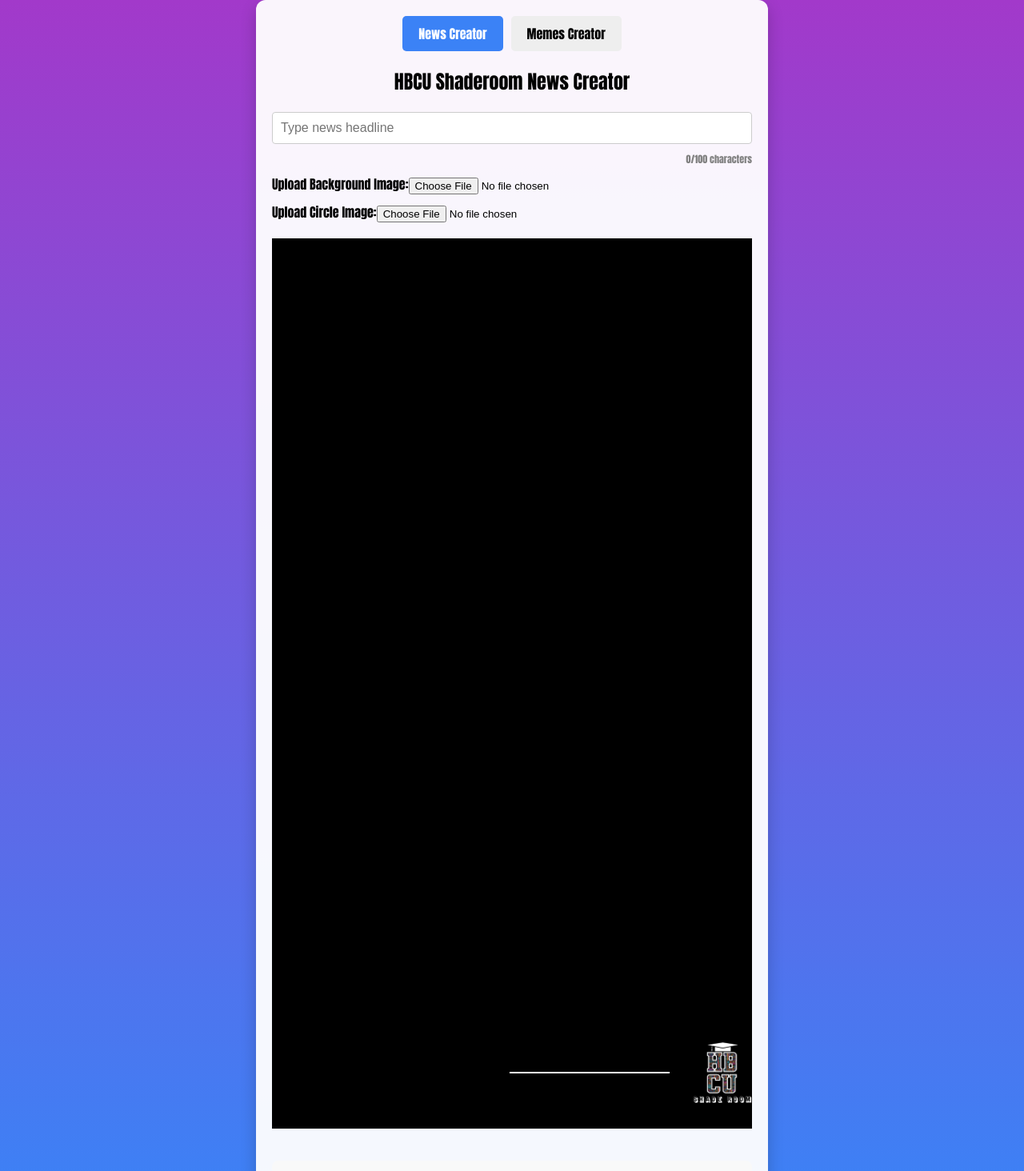
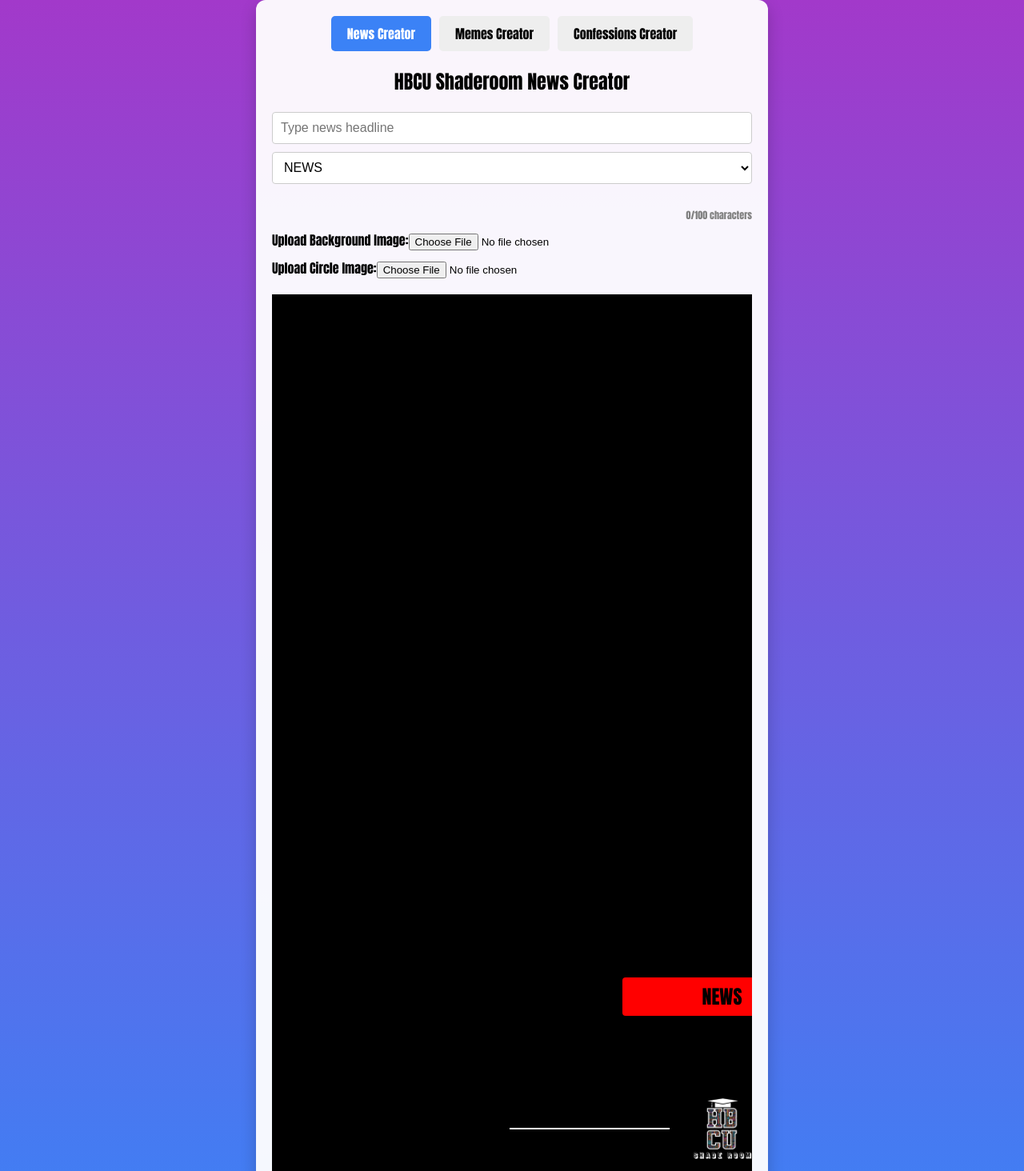
Before and after one commit to DimitriLaw1/hbcu-news-meme-creator, a React (Vite) app: page / in a window 1280 px wide. Shown: the top 1464 px of the page at 80% size. Built offline with nearby package versions, Linux system fonts and the light colour scheme; a web font is replaced by a local one.

Commit message:
adding confessions tab

```diff
--- a/src/App.jsx
+++ b/src/App.jsx
@@ -12,21 +12,35 @@ const App = () => {
   const [newsBackground, setNewsBackground] = useState(null);
   const [newsCircle, setNewsCircle] = useState(null);
   const newsRef = useRef(null);
+  const [newsCategory, setNewsCategory] = useState("NEWS"); // category for red box
 
   // Meme tab state
   const [memeCaption, setMemeCaption] = useState("");
   const [memeImage, setMemeImage] = useState(null);
   const memeRef = useRef(null);
 
+  // Confession tab state
+  const [confessionText, setConfessionText] = useState("");
+  const confessionRef = useRef(null);
+  const [confessionSchool, setConfessionSchool] = useState("");
+
   useEffect(() => {
     document.title =
       activeTab === "news"
         ? "HBCU Shaderoom News Creator"
-        : "HBCU Shaderoom Memes Creator";
+        : activeTab === "memes"
+        ? "HBCU Shaderoom Memes Creator"
+        : "HBCU Confessions Creator";
   }, [activeTab]);
 
   const handleDownload = async () => {
-    const targetRef = activeTab === "news" ? newsRef : memeRef;
+    const targetRef =
+      activeTab === "news"
+        ? newsRef
+        : activeTab === "memes"
+        ? memeRef
+        : confessionRef;
+
     const canvas = await html2canvas(targetRef.current, {
       useCORS: true,
       scale: 1,
@@ -35,8 +49,7 @@ const App = () => {
     });
 
     const link = document.createElement("a");
-    link.download =
-      activeTab === "news" ? "news_template.png" : "meme_template.png";
+    link.download = `${activeTab}_template.png`;
     link.href = canvas.toDataURL();
     link.click();
   };
@@ -60,7 +73,7 @@ const App = () => {
         margin: "auto",
       }}
     >
-      {/* TAB SWITCHER */}
+      {/* Tab Switcher */}
       <div
         style={{
           display: "flex",
@@ -69,39 +82,32 @@ const App = () => {
           marginBottom: 20,
         }}
       >
+        {[
+          { key: "news", label: "News Creator" },
+          { key: "memes", label: "Memes Creator" },
+          { key: "confessions", label: "Confessions Creator" },
+        ].map((tab) => (
           <button
-          onClick={() => setActiveTab("news")}
+            key={tab.key}
+            onClick={() => setActiveTab(tab.key)}
             style={{
               padding: "10px 20px",
-            backgroundColor: activeTab === "news" ? "#3b82f6" : "#eee",
-            color: activeTab === "news" ? "#fff" : "#000",
+              backgroundColor: activeTab === tab.key ? "#3b82f6" : "#eee",
+              color: activeTab === tab.key ? "#fff" : "#000",
               border: "none",
               borderRadius: 5,
               cursor: "pointer",
             }}
           >
-          News Creator
+            {tab.label}
           </button>
-        <button
-          onClick={() => setActiveTab("memes")}
-          style={{
-            padding: "10px 20px",
-            backgroundColor: activeTab === "memes" ? "#3b82f6" : "#eee",
-            color: activeTab === "memes" ? "#fff" : "#000",
-            border: "none",
-            borderRadius: 5,
-            cursor: "pointer",
-          }}
-        >
-          Memes Creator
-        </button>
+        ))}
       </div>
 
-      {/* NEWS CREATOR */}
+      {/* News Creator */}
       {activeTab === "news" && (
         <>
           <h2 style={{ textAlign: "center" }}>HBCU Shaderoom News Creator</h2>
-
           <input
             type="text"
             placeholder="Type news headline"
@@ -121,6 +127,29 @@ const App = () => {
               marginBottom: 10,
             }}
           />
+          {/* Category Dropdown + Red Rectangle Label */}
+          <div style={{ marginBottom: 20 }}>
+            <select
+              value={newsCategory}
+              onChange={(e) => setNewsCategory(e.target.value)}
+              style={{
+                width: "100%",
+                height: 40,
+                padding: "0 10px",
+                fontSize: 16,
+                border: "1px solid #ccc",
+                borderRadius: 4,
+                backgroundColor: "white",
+                marginBottom: 10,
+                color: "black",
+              }}
+            >
+              <option value="NEWS">NEWS</option>
+              <option value="SPORTS">SPORTS</option>
+              <option value="FASHION">FASHION</option>
+              <option value="MUSIC">MUSIC</option>
+            </select>
+          </div>
           <div
             style={{
               textAlign: "right",
@@ -140,7 +169,6 @@ const App = () => {
               onChange={(e) => handleImageUpload(e, setNewsBackground)}
             />
           </div>
-
           <div style={{ marginBottom: 10 }}>
             <label>Upload Circle Image:</label>
             <input
@@ -149,7 +177,6 @@ const App = () => {
               onChange={(e) => handleImageUpload(e, setNewsCircle)}
             />
           </div>
-
           <div style={{ width: "100%", overflowX: "auto", margin: "20px 0" }}>
             <div
               ref={newsRef}
@@ -186,7 +213,6 @@ const App = () => {
                   />
                 )}
               </div>
-
               <div
                 style={{
                   position: "absolute",
@@ -196,7 +222,6 @@ const App = () => {
                   backgroundColor: "black",
                 }}
               ></div>
-
               {newsCircle && (
                 <div
                   style={{
@@ -223,7 +248,6 @@ const App = () => {
                   />
                 </div>
               )}
-
               <div
                 style={{
                   position: "absolute",
@@ -239,6 +263,30 @@ const App = () => {
               >
                 <div
                   style={{
+                    display: "flex",
+                    flexDirection: "column", // 💡 stack vertically
+                    alignItems: "center",
+                    gap: 10,
+                  }}
+                >
+                  {/* Red rectangle display */}
+                  <div
+                    style={{
+                      backgroundColor: "red", // uses same red as your circle border
+                      color: "black",
+                      textAlign: "center",
+                      fontWeight: "bold",
+                      fontSize: 24,
+                      padding: "6px 0",
+                      width: 250,
+                      margin: "auto",
+                      borderRadius: 4,
+                    }}
+                  >
+                    {newsCategory}
+                  </div>
+                  <div
+                    style={{
                       textAlign: "center",
                       color: "white",
                       fontSize: 72,
@@ -249,6 +297,7 @@ const App = () => {
                     }}
                   >
                     {newsHeadline.toUpperCase()}
+                  </div>
                 </div>
               </div>
               <div
@@ -287,7 +336,6 @@ const App = () => {
               </div>
             </div>
           </div>
-
           <button
             onClick={handleDownload}
             style={{
@@ -302,11 +350,10 @@ const App = () => {
         </>
       )}
 
-      {/* MEME CREATOR */}
+      {/* Meme Creator */}
       {activeTab === "memes" && (
         <div style={{ textAlign: "center", color: "black" }}>
           <h2>HBCU Shaderoom Memes Creator</h2>
-
           <input
             type="text"
             placeholder="Enter meme caption"
@@ -325,14 +372,12 @@ const App = () => {
               boxSizing: "border-box",
             }}
           />
-
           <input
             type="file"
             accept="image/*"
             onChange={(e) => handleImageUpload(e, setMemeImage)}
             style={{ marginBottom: 20 }}
           />
-
           <div style={{ width: "100%", overflowX: "auto", marginBottom: 20 }}>
             <div
               ref={memeRef}
@@ -376,7 +421,6 @@ const App = () => {
                   </div>
                 </div>
               </div>
-
               <div
                 style={{
                   fontSize: 72,
@@ -388,7 +432,6 @@ const App = () => {
               >
                 {memeCaption}
               </div>
-
               {memeImage && (
                 <img
                   src={memeImage}
@@ -396,7 +439,6 @@ const App = () => {
                   style={{
                     width: "100%",
                     height: 900,
-                    maxHeight: 900,
                     objectFit: "cover",
                     objectPosition: "top",
                     borderRadius: 12,
@@ -406,7 +448,6 @@ const App = () => {
               )}
             </div>
           </div>
-
           <button
             onClick={handleDownload}
             style={{
@@ -424,6 +465,138 @@ const App = () => {
           </button>
         </div>
       )}
+
+      {/* Confession Creator */}
+      {activeTab === "confessions" && (
+        <div style={{ textAlign: "center", color: "black" }}>
+          <h2>HBCU Confessions Creator</h2>
+          <textarea
+            placeholder="Enter confession text"
+            value={confessionText}
+            onChange={(e) => setConfessionText(e.target.value)}
+            rows={10}
+            style={{
+              width: "100%",
+              fontSize: 16,
+              backgroundColor: "white",
+              color: "black",
+              padding: 10,
+              marginBottom: 10,
+              border: "1px solid #ccc",
+              borderRadius: 4,
+              boxSizing: "border-box",
+              resize: "none",
+            }}
+          />
+          <input
+            type="text"
+            placeholder="Enter school name (e.g. - WSSU)"
+            value={confessionSchool}
+            onChange={(e) => setConfessionSchool(e.target.value)}
+            style={{
+              width: "100%",
+              fontSize: 16,
+              backgroundColor: "white",
+              color: "black",
+              height: 40,
+              marginBottom: 20,
+              padding: "0 10px",
+              border: "1px solid #ccc",
+              borderRadius: 4,
+              boxSizing: "border-box",
+            }}
+          />
+
+          <div style={{ width: "100%", overflowX: "auto", marginBottom: 20 }}>
+            <div
+              ref={confessionRef}
+              style={{
+                width: 1125,
+                height: 1086,
+                backgroundColor: "white",
+                color: "black",
+                borderRadius: 20,
+                padding: 40,
+                fontFamily: "'Helvetica Neue', Helvetica, Arial, sans-serif",
+                boxSizing: "border-box",
+                overflow: "hidden",
+                margin: "auto",
+                display: "block",
+                textAlign: "left",
+              }}
+            >
+              <div
+                style={{
+                  display: "flex",
+                  alignItems: "center",
+                  marginBottom: 30,
+                  marginTop: 200,
+                }}
+              >
+                <img
+                  src={hbculogo}
+                  alt="Profile"
+                  style={{
+                    width: 200,
+                    height: 200,
+                    borderRadius: "50%",
+                    marginRight: 10,
+                    background: "black",
+                    paddingBottom: 10,
+                  }}
+                />
+                <div>
+                  <div style={{ fontSize: 60, fontWeight: "bold" }}>
+                    HBCUshaderoom
+                  </div>
+                  <div style={{ fontSize: 40, color: "gray" }}>
+                    @hbcu.shaderoom
+                  </div>
+                </div>
+              </div>
+              <div
+                style={{
+                  fontSize: 50,
+                  lineHeight: 1.4,
+                  whiteSpace: "pre-wrap",
+                  fontWeight: "normal",
+                  marginBottom: 40,
+                }}
+              >
+                {confessionText}
+              </div>
+
+              {confessionSchool && (
+                <div
+                  style={{
+                    fontSize: 30,
+                    marginTop: 40,
+                    whiteSpace: "pre-wrap",
+                    fontWeight: "normal",
+                  }}
+                >
+                  {confessionSchool}
+                </div>
+              )}
+            </div>
+          </div>
+          <button
+            onClick={handleDownload}
+            style={{
+              padding: "10px 20px",
+              fontSize: 16,
+              backgroundColor: "#3b82f6",
+              color: "white",
+              border: "none",
+              borderRadius: 4,
+              cursor: "pointer",
+              width: "100%",
+            }}
+          >
+            Download Confession
+          </button>
+        </div>
+      )}
     </div>
   );
 };
```
Lines whose indentation alone changed are shown as unchanged.
